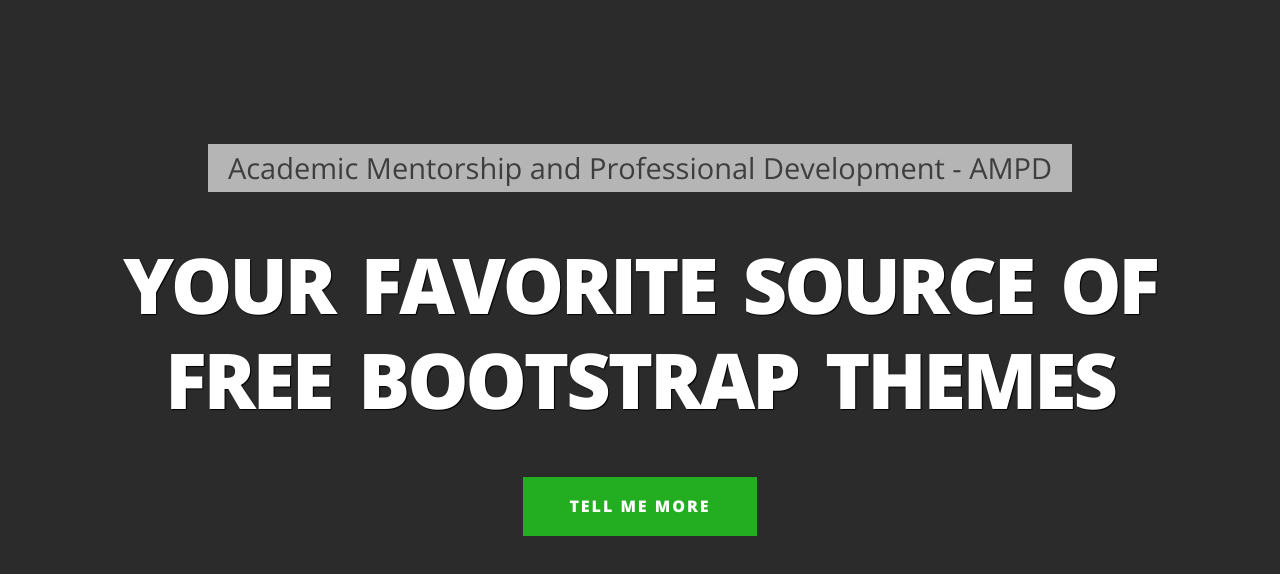
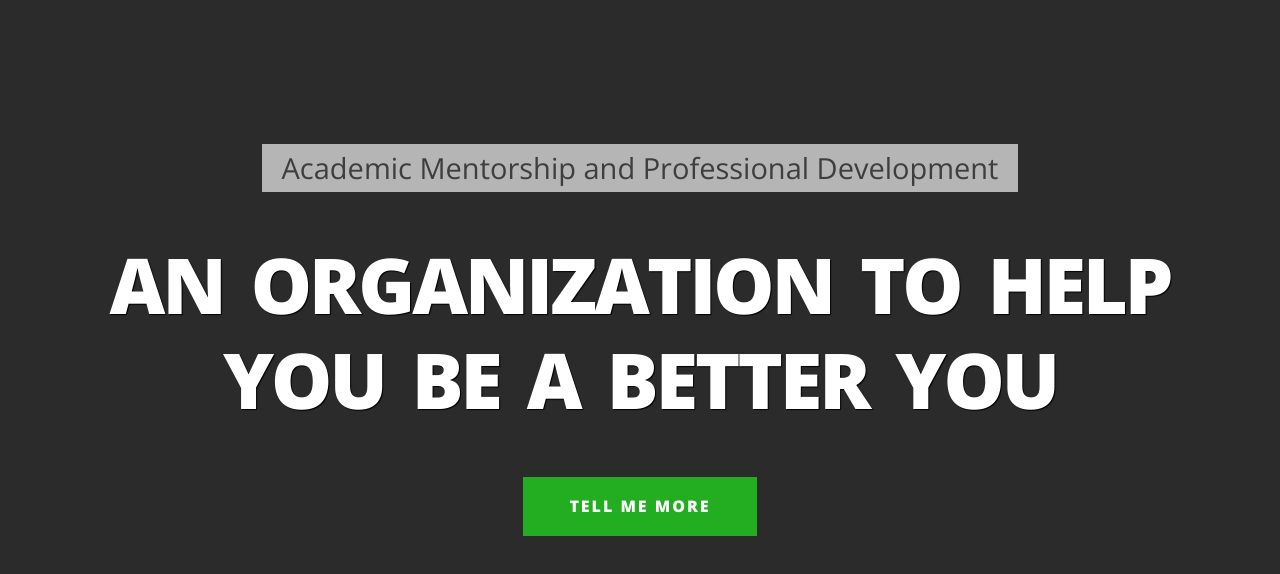
Before and after one commit to aadilio/AMPD-web, a plain HTML site: page sanza-template/index.html in a window 1280 px wide. Shown: the part 86-660 px from the top of the page. Drawn offline with nearby package versions, Linux system fonts and the light colour scheme.

Commit message:
updated title and heading

```diff
--- a/sanza-template/index.html
+++ b/sanza-template/index.html
@@ -8,7 +8,7 @@
 		<meta name="description" content="">
 		<meta name="author" content="">
 		<link rel="icon" href="favicon.ico">
-		<title>Sanza - Onepage Multipurpose Bootstrap HTML by MOOZThemes.com</title>
+		<title>AMPD</title>
 		<!-- Bootstrap core CSS -->
 		<link href="css/bootstrap.min.css" rel="stylesheet">
 		<link rel="stylesheet" href="https://maxcdn.bootstrapcdn.com/font-awesome/4.4.0/css/font-awesome.min.css">
@@ -63,8 +63,8 @@
 			<div class="container">
 				<div class="slider-container">
 					<div class="intro-text">
-						<div class="intro-lead-in">Academic Mentorship and Professional Development - AMPD </div>
-						<div class="intro-heading">YOUR FAVORITE SOURCE OF FREE BOOTSTRAP THEMES</div>
+						<div class="intro-lead-in">Academic Mentorship and Professional Development</div>
+						<div class="intro-heading">AN ORGANIZATION TO HELP YOU BE A BETTER YOU</div>
 						<a href="#about" class="page-scroll btn btn-xl">Tell Me More</a>
 					</div>
 				</div>
```
